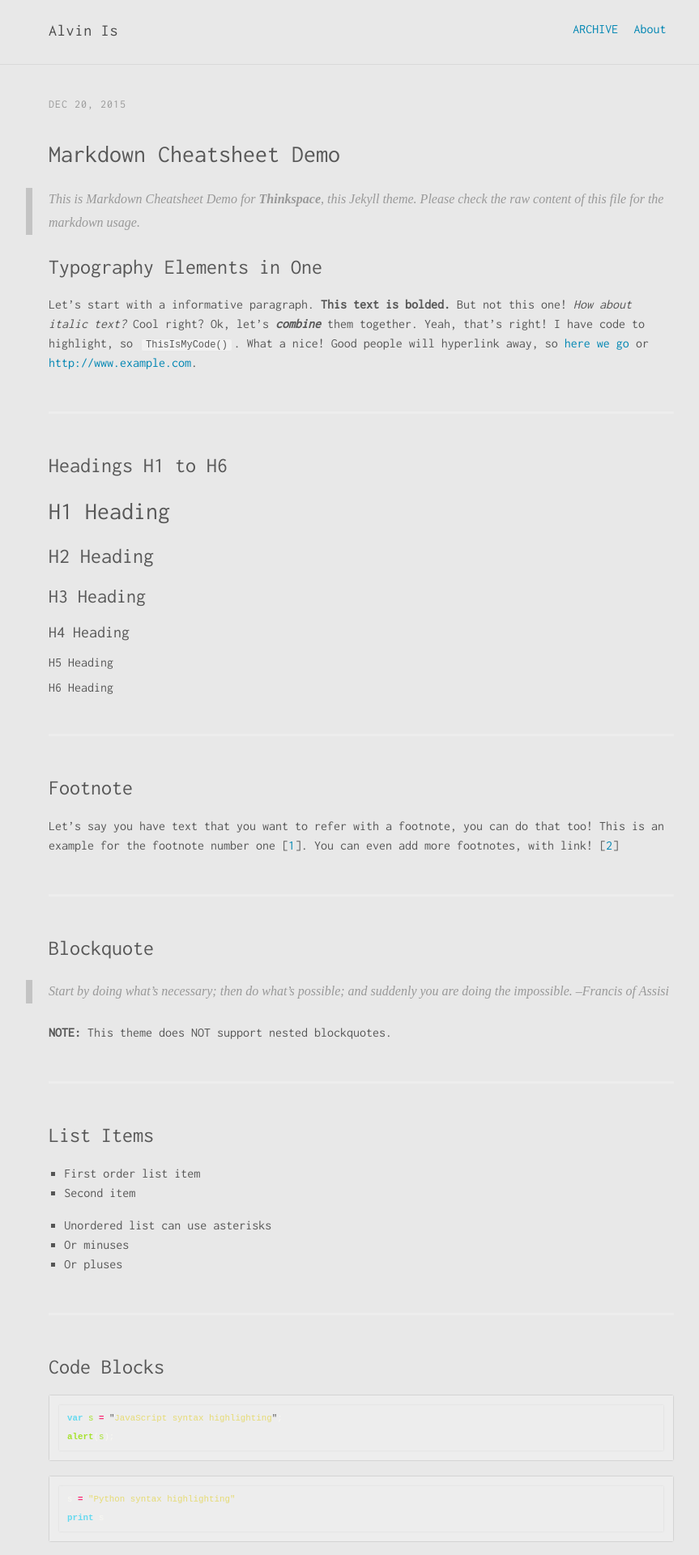
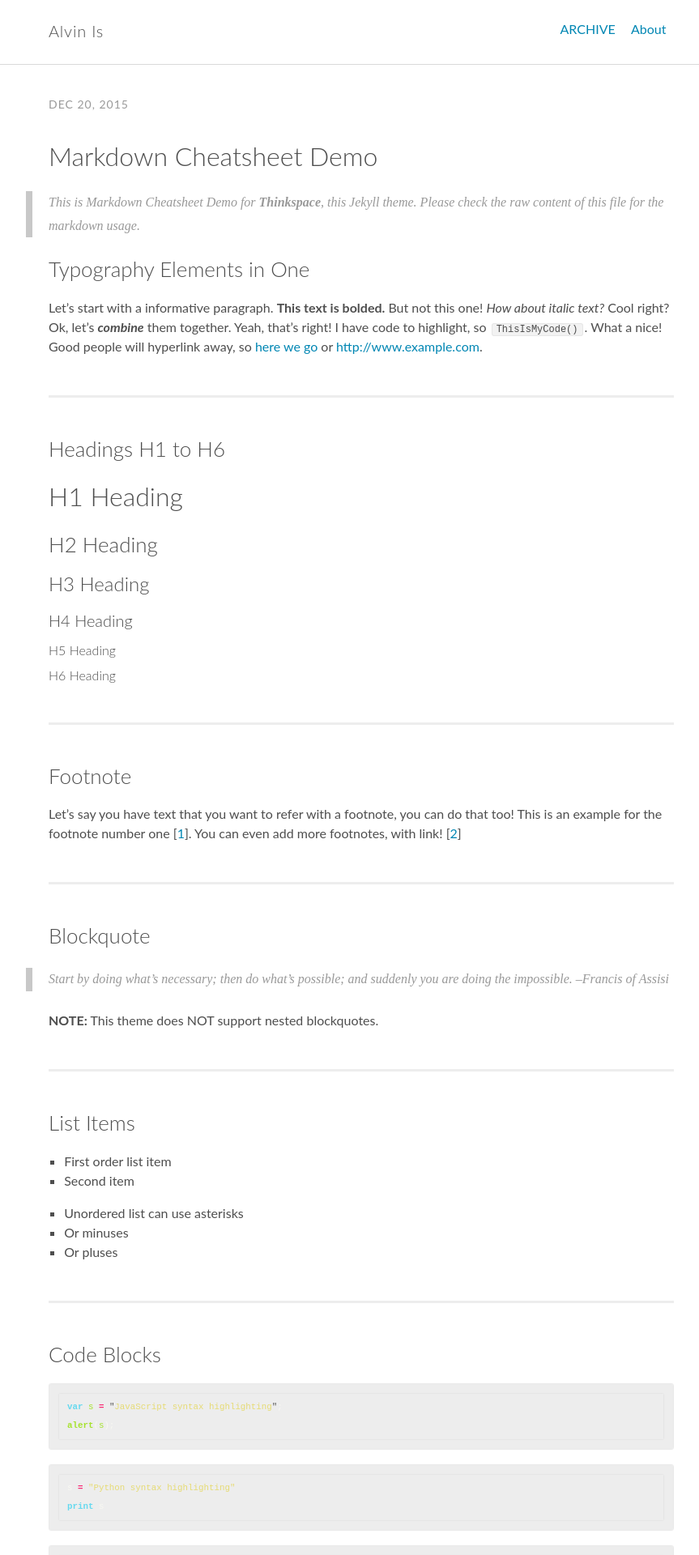
Before and after one commit to Alvinsjq/Alvinsjq.github.io, a Jekyll site: the page built from _posts/2015-12-30-markdown-cheatsheet-demo.md, in a window 1280 px wide. Shown: the top 1920 px of the page at 81% size, without its empty margins (194-1057 px from the left). Built offline with Jekyll 4.4.1, drawn with Linux system fonts in a browser that asks for light colours; comment, search, counter and statistics services are not loaded.

Commit message:
bk color

```diff
--- a/assets/scss/_coderay.scss
+++ /dev/null
@@ -1,70 +0,0 @@
-/* ==========================================================================
-   CodeRay Syntax Highlighting
-   ========================================================================== */
-
-.CodeRay {
-  font-family: $code-font;
-  @include font(12);
-  color: #d0d0d0;
-  margin-bottom: 1.5em;
-  border-radius: 3px;
-}
-
-.CodeRay .code pre {
-  margin: 0;
-  padding: 1em;
-  background-color: #272822;
-  border: 1px solid darken($body-color, 5);
-}
-
-div.CodeRay { }
-span.CodeRay { white-space: pre; border: 0px; padding: 2px }
-
-table.CodeRay { border-collapse: collapse; width: 100%; padding: 2px }
-table.CodeRay td {
-  padding: 1em 0.5em;
-  vertical-align: top;
-}
-
-.CodeRay .line-numbers, .CodeRay .no {
-  color: #8f908a;
-  text-align: right;
-}
-
-.CodeRay .line-numbers a {
-  color: #8f908a;
-}
-
-.CodeRay .line-numbers tt { font-weight: bold }
-.CodeRay .line-numbers .highlighted { color: red }
-.CodeRay .line { display: block; float: left; width: 100%; }
-.CodeRay span.line-numbers { padding: 0 24px 0 4px; }
-.CodeRay .code { width: 100% }
-
-ol.CodeRay { font-size: 10pt }
-ol.CodeRay li { white-space: pre }
-
-.CodeRay .code pre { overflow: auto }
-.CodeRay .debug { color:white ! important; background:blue ! important; }
-
-.CodeRay .doctype,
-.CodeRay .key,
-.CodeRay .instance-variable { color: #f8f8f2; }
-.CodeRay .attribute-name { color: #a6e22e;}
-.CodeRay .symbol,
-.CodeRay .integer,
-.CodeRay .float { color: #ff658b; }
-.CodeRay .string { color: #2dc900; }
-.CodeRay .keyword { color: #66d9ef; }
-.CodeRay .function,
-.CodeRay .class { color: #a6e22e; }
-.CodeRay .regexp,
-.CodeRay .constant,
-.CodeRay .tag { color: #f92672; }
-.CodeRay .modifier,
-.CodeRay .predefined-constant { color: #ff84e4; }
-.CodeRay .comment { color: #75715e; }
-.CodeRay .error { color: #ecc; }
-.CodeRay .content { color: #e6db74; }
-.CodeRay .delimiter { color: #e6db74; }
-.CodeRay .inline { color: #e6db74; }
--- a/assets/scss/_typography.scss
+++ b/assets/scss/_typography.scss
@@ -6,13 +6,26 @@
    Body
    ========================================================================== */
 
-
+body {
+	font-family: $base-font;
+	color: $text-color;
+}
 
 /*
    Headings
    ========================================================================== */
 
+h1, h2, h3, h4, h5, h6 {
+	font-family: $heading-font;
+}
 
+h1 {
+	@include font-rem(28);
+
+	@media #{$medium} {
+		@include font-rem(32);
+	}
+}
 
 /*
    Links
--- a/assets/scss/_variables.scss
+++ b/assets/scss/_variables.scss
@@ -34,7 +34,7 @@ $doc-line-height                 : 26;
    ========================================================================== */
 
 $base-color                      : rgba(#222,0.8);
-$body-color                      : #e8e8e8;
+$body-color                      : #ffffff;
 $text-color                      : rgba(#222,0.8);
 $comp-color                      : complement(#222);
 $border-color                    : lighten($base-color,60);
```
